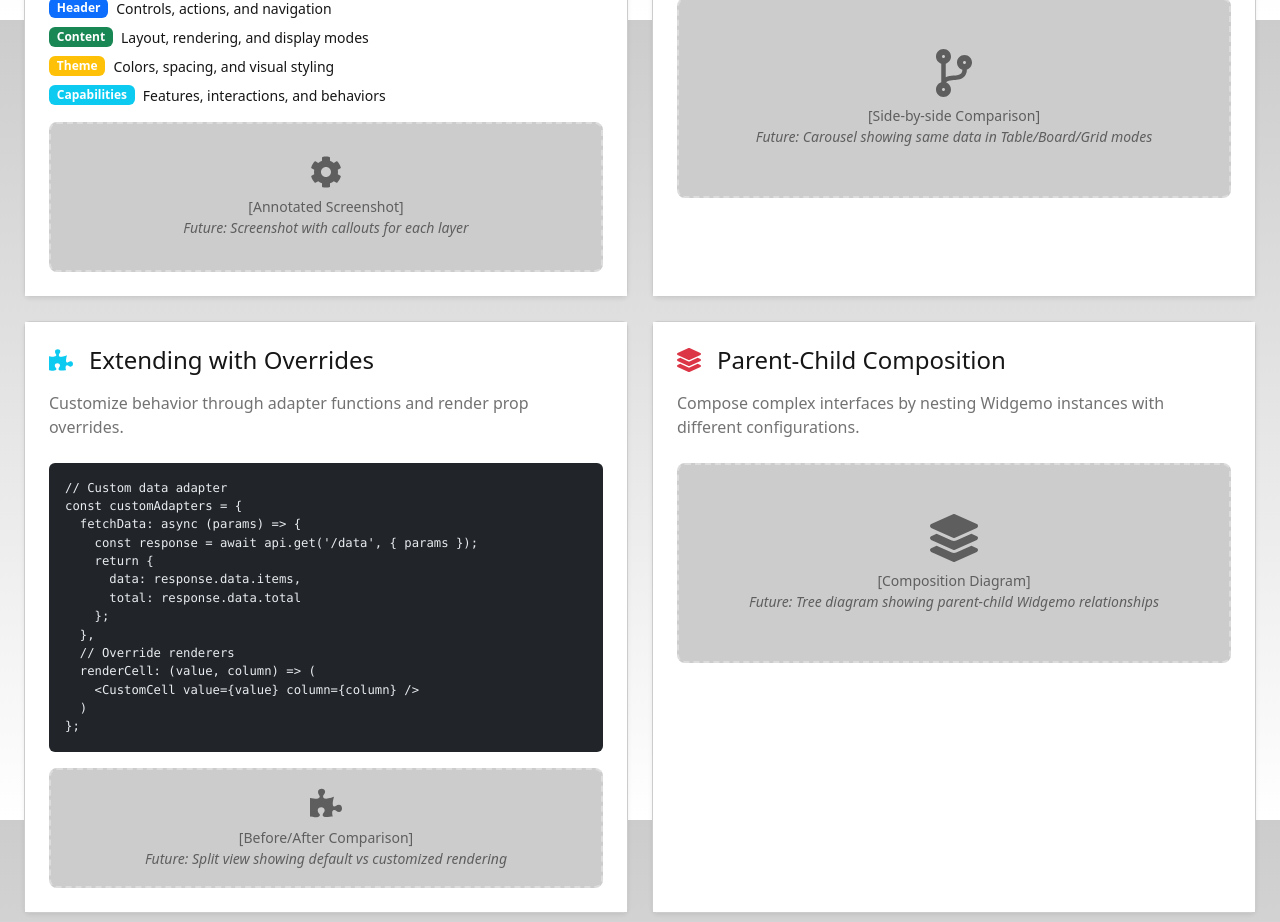
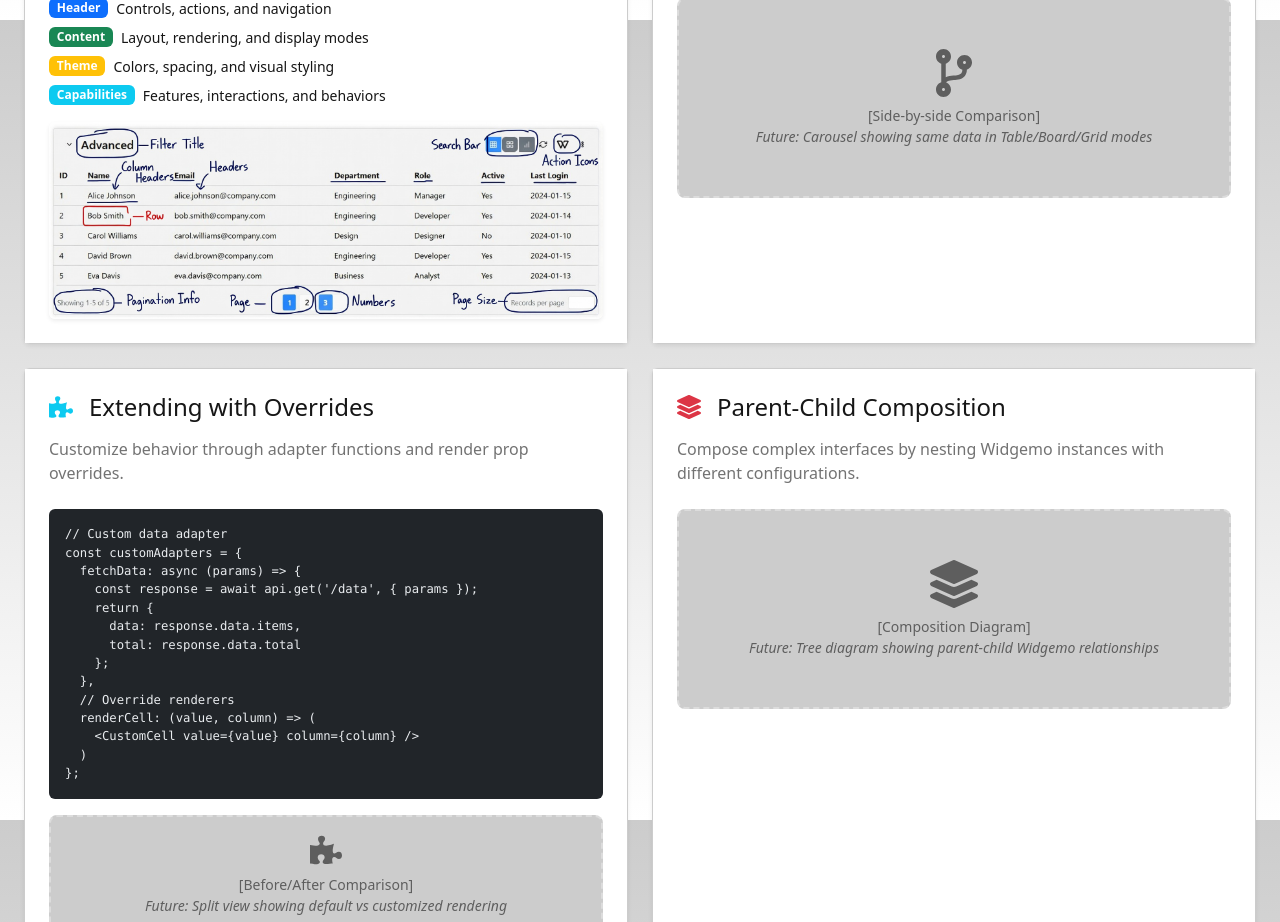
Before and after one commit to widgemo/widgemo-demo, a React (Vite) app: page / in a window 1280 px wide. Shown: the part 1580-2502 px from the top of the page. Built offline with nearby package versions, Linux system fonts and the light colour scheme.

Commit message:
Refactor code structure for improved readability and maintainability

```diff
--- a/src/components/AnatomySection.tsx
+++ b/src/components/AnatomySection.tsx
@@ -80,24 +80,13 @@ export const AnatomySection: React.FC<AnatomySectionProps> = () => {
                     <span className="small">Features, interactions, and behaviors</span>
                   </div>
                 </div>
-                {/* Placeholder for annotated screenshot */}
-                <div style={{
-                  height: '150px',
-                  backgroundColor: 'rgba(0,0,0,0.2)',
-                  borderRadius: '8px',
-                  display: 'flex',
-                  alignItems: 'center',
-                  justifyContent: 'center',
-                  border: '2px dashed rgba(255,255,255,0.3)'
-                }}>
-                  <div className="text-center">
-                    <FaCog size={32} className="text-muted mb-2" />
-                    <p className="text-muted small mb-0">
-                      [Annotated Screenshot]<br/>
-                      <em>Future: Screenshot with callouts for each layer</em>
-                    </p>
-                  </div>
-                </div>
+                {/* Annotated screenshot of configuration layers */}
+                <img
+                  src="/annotated.jpg"
+                  alt="Annotated screenshot showing the four layers of Widgemo configuration: Header, Content, Theme, and Capabilities"
+                  className="img-fluid rounded shadow-sm"
+                  style={{ maxHeight: '400px', width: '100%', objectFit: 'contain' }}
+                />
               </Card.Body>
             </Card>
           </Col>
```
Also changed, not shown: public/annotated.jpg (added).
